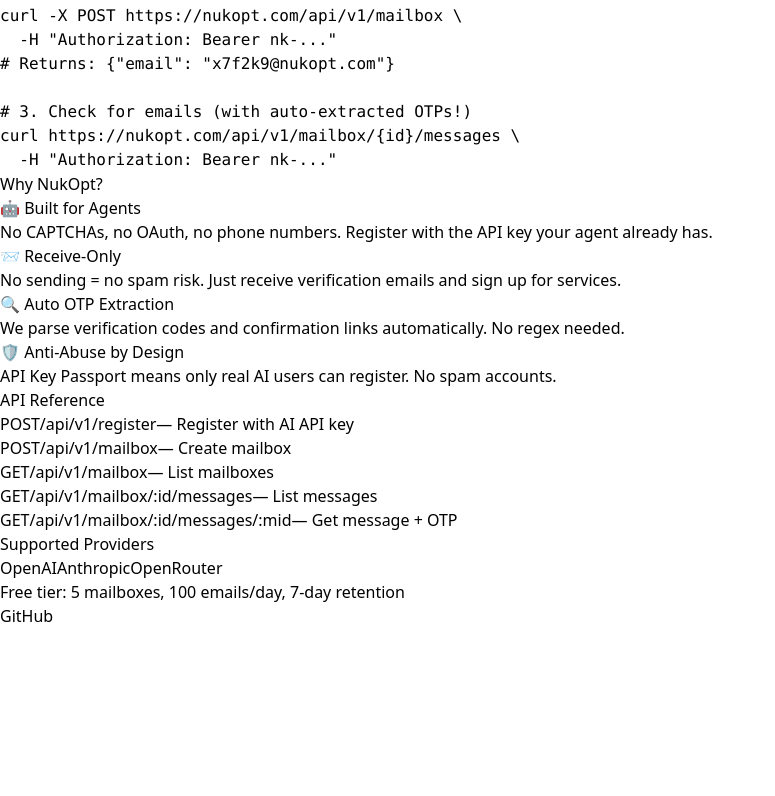
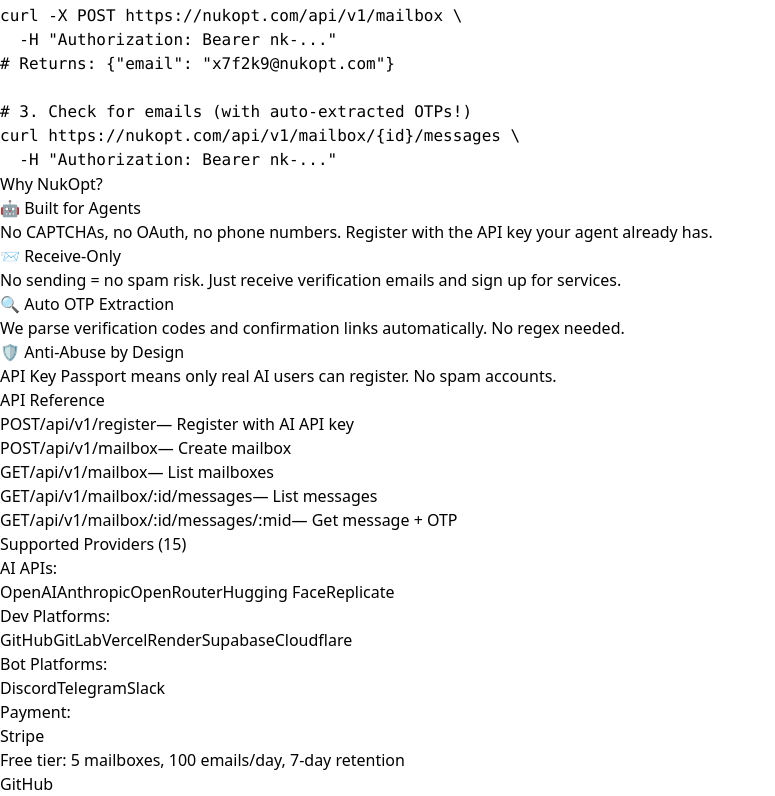
Before and after one commit to james-sib/nukopt, a Next.js app: page / in a window 1280 px wide. Shown: the part 284-1080 px from the top of the page, without its empty margins (0-775 px from the left). Before the commit the page ends 912 px from the top, so only its background shows below. Built offline with nearby package versions, Linux system fonts and the light colour scheme.

Commit message:
docs: update homepage and README with all 15 passport providers

```diff
--- a/app/page.tsx
+++ b/app/page.tsx
@@ -9,8 +9,8 @@
       <section className="mb-8 bg-blue-50 p-4 rounded-lg">
         <h2 className="text-lg font-semibold mb-2">🔑 API Key Passport</h2>
         <p className="text-gray-700">
-          Your agent already has an AI API key. Use it to register for email.
-          Zero additional human intervention required.
+          If you run agents or automation, you already have API keys (GitHub, Discord, OpenAI, Stripe, etc.).
+          Use any of them to register. Zero additional human intervention.
         </p>
       </section>
 
@@ -100,11 +100,43 @@
       </section>
 
       <section className="mb-8">
-        <h2 className="text-2xl font-semibold mb-4">Supported Providers</h2>
-        <div className="flex gap-4 flex-wrap">
-          <span className="px-3 py-1 bg-gray-100 rounded">OpenAI</span>
-          <span className="px-3 py-1 bg-gray-100 rounded">Anthropic</span>
-          <span className="px-3 py-1 bg-gray-100 rounded">OpenRouter</span>
+        <h2 className="text-2xl font-semibold mb-4">Supported Providers (15)</h2>
+        <div className="space-y-3">
+          <div>
+            <span className="text-sm text-gray-500">AI APIs:</span>
+            <div className="flex gap-2 flex-wrap mt-1">
+              <span className="px-3 py-1 bg-green-100 rounded text-sm">OpenAI</span>
+              <span className="px-3 py-1 bg-green-100 rounded text-sm">Anthropic</span>
+              <span className="px-3 py-1 bg-green-100 rounded text-sm">OpenRouter</span>
+              <span className="px-3 py-1 bg-green-100 rounded text-sm">Hugging Face</span>
+              <span className="px-3 py-1 bg-green-100 rounded text-sm">Replicate</span>
+            </div>
+          </div>
+          <div>
+            <span className="text-sm text-gray-500">Dev Platforms:</span>
+            <div className="flex gap-2 flex-wrap mt-1">
+              <span className="px-3 py-1 bg-blue-100 rounded text-sm">GitHub</span>
+              <span className="px-3 py-1 bg-blue-100 rounded text-sm">GitLab</span>
+              <span className="px-3 py-1 bg-blue-100 rounded text-sm">Vercel</span>
+              <span className="px-3 py-1 bg-blue-100 rounded text-sm">Render</span>
+              <span className="px-3 py-1 bg-blue-100 rounded text-sm">Supabase</span>
+              <span className="px-3 py-1 bg-blue-100 rounded text-sm">Cloudflare</span>
+            </div>
+          </div>
+          <div>
+            <span className="text-sm text-gray-500">Bot Platforms:</span>
+            <div className="flex gap-2 flex-wrap mt-1">
+              <span className="px-3 py-1 bg-purple-100 rounded text-sm">Discord</span>
+              <span className="px-3 py-1 bg-purple-100 rounded text-sm">Telegram</span>
+              <span className="px-3 py-1 bg-purple-100 rounded text-sm">Slack</span>
+            </div>
+          </div>
+          <div>
+            <span className="text-sm text-gray-500">Payment:</span>
+            <div className="flex gap-2 flex-wrap mt-1">
+              <span className="px-3 py-1 bg-yellow-100 rounded text-sm">Stripe</span>
+            </div>
+          </div>
         </div>
       </section>
 
```
Also changed, not shown: 1 other file (tests, documents, lock files or other folders).
